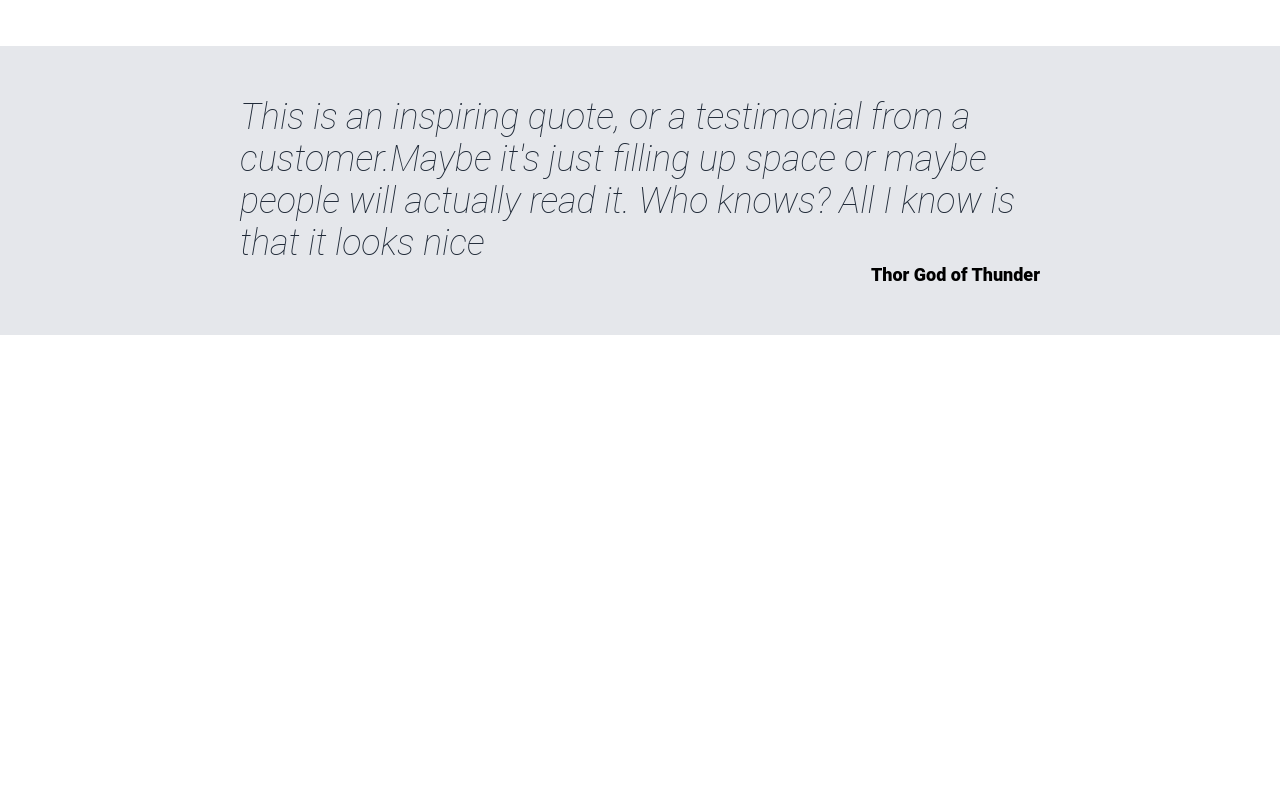
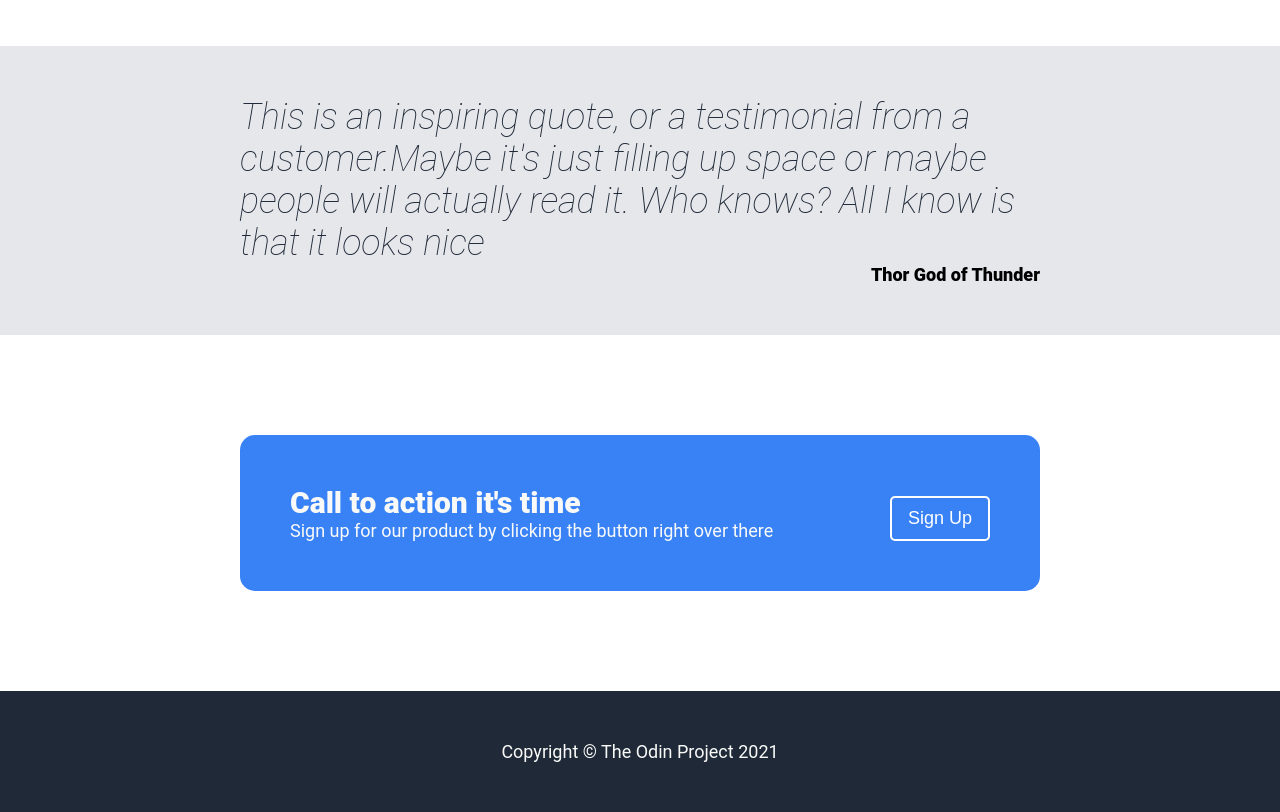
Before and after one commit to PhoenixTech2003/landing-page, a plain HTML site: page index.html in a window 1280 px wide. Shown: the part 1043-1855 px from the top of the page. Before the commit the page ends 1378 px from the top, so only its background shows below. Drawn offline with Linux system fonts and the light colour scheme.

Commit message:
Add second Footer

```diff
--- a/index.html
+++ b/index.html
@@ -65,5 +65,21 @@
             </div>
         </div>
 
+        <div class="footer">
+            <div class="footer-content">
+                <div class="footer-text-container">
+                    <span class="footer-text">Call to action it's time</span>
+                    <p class="footer-text">Sign up for our product by clicking the button right over there</p>
+                </div>
+
+                <button class="btn-footer">Sign Up</button>
+            </div>
+        </div>
+
+        <div class="footer2">
+            <div class="footer2-content">
+                Copyright &#169; The Odin Project 2021
+            </div>
+        </div>
     </body>
 </html>
--- a/styles/styles.css
+++ b/styles/styles.css
@@ -178,3 +178,55 @@ ul{
     align-self: flex-end;
 
 }
+
+.footer{
+    display: flex;
+    justify-content: center;
+    margin-top: 100px;
+    margin-bottom: 100px;
+}
+
+.footer2{
+    background-color: #1F2937;
+    color: #F9FAF8;
+    font-size: 18px;
+    display: flex;
+    justify-content: center;
+    padding: 50px;
+
+}
+
+.footer-content{
+    background-color: #3882F6;
+    color: #F9FAF8;
+    padding: 50px;
+    display: flex;
+    justify-content: space-between;
+    width: 800px;
+    border-radius: 15px;
+}
+
+.footer-content span{
+    font-size: 30px;
+    font-weight: 900;
+}
+
+.footer-content p{
+    font-size: 18px;
+}
+
+.btn-footer{
+    padding-left: 15px;
+    padding-right: 15px;
+    padding-top: 10px;
+    padding-bottom: 10px;
+    width: 100px;
+    align-self: flex-end;
+    border: 2px solid white;
+    background-color: #3882F6;
+    color: white;
+    font-weight: 500;
+    font-size: 18px;
+    border-radius: 5px;
+
+}
```
